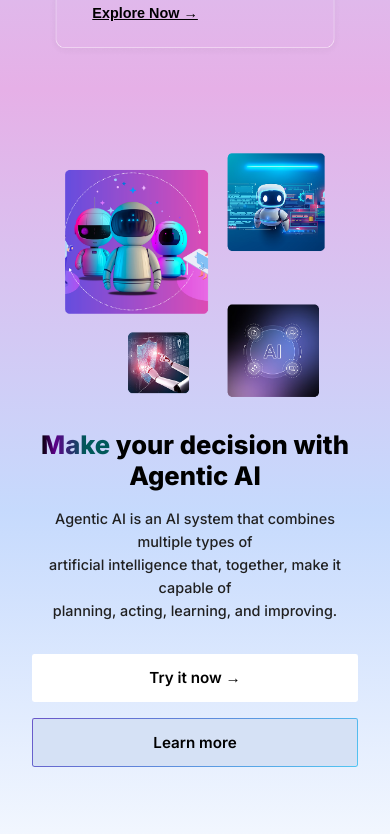
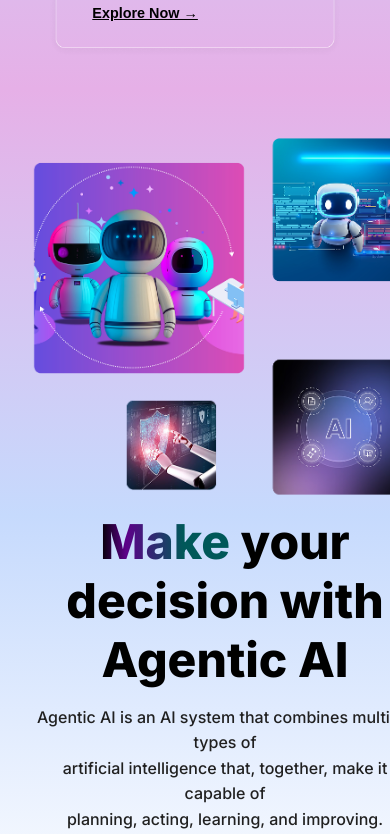
Before and after one commit to PranaviSJ/Alphanio, a React (Create React App) app: page / in a window 390 px wide. Shown: the part 3710-4544 px from the top of the page. Built offline with nearby package versions, Linux system fonts and the light colour scheme.

Commit message:
agenticai image and text overlap fixed

```diff
--- a/src/components/AgentAi.css
+++ b/src/components/AgentAi.css
@@ -134,60 +134,65 @@
 }
 
 
-/* ========== MOBILE STYLES ========== */
-@media (max-width: 768px) {
+
+/* ===== HERO SECTION: Prevent Text-Image Overlap ===== */
+
+/* On screen widths below 1300px, stack or reflow content so images and text don't touch */
+
+@media (max-width: 1300px) {
   .agent-ai-content {
-    flex-direction: column-reverse;
-    /* stack image below text */
-    text-align: center;
+    flex-direction: column-reverse !important;
+    align-items: center !important;
+    justify-content: flex-start;
   }
+  .agent-ai-text-group {
+    max-width: 95vw !important;
+    margin-left: 0 !important;
+    margin-right: 0 !important;
+    text-align: center !important;
+  }
+  .agent-ai-heading, .agent-ai-description {
+    text-align: center !important;
+    margin-left: 0 !important;
+  }
+  .agent-ai-image-container {
+    width: 100vw !important;
+    height: auto !important;
+    display: flex !important;
+    justify-content: center !important;
+    margin-bottom: 2vh !important;
+    margin-top: 2vh !important;
+  }
+  .agent-ai-image {
+    width: 70vw !important;
+    max-width: 400px !important;
+    height: auto !important;
+    margin: 0 auto !important;
+    display: block !important;
+    position: static !important;
+    z-index: 1 !important;
+  }
+}
 
-  .agent-ai-heading {
-    font-size: 2rem;
-    margin-top: 2rem;
-    margin-left: 0;
-    text-align: center;
+/* For devices below 850px (mobiles/tablets): make everything 100% width, stack vertically */
+@media (max-width: 850px) {
+  .agent-ai-text-group,
+  .agent-ai-image-container,
+  .agent-ai-image {
+    max-width: 99vw !important;
+    width: 99vw !important;
+    margin-left: 0 !important;
+    margin-right: 0 !important;
   }
-
-  .agent-ai-description {
-    font-size: 0.95rem;
-    margin-left: 0;
-    text-align: center;
-  }
-
-  .agent-ai-buttons {
-    justify-content: center;
-    margin-left: 0;
-  }
-
-  .agent-ai-image-container {
-    height: auto;
-    margin-top: 2rem;
-    justify-content: center;
-  }
-
   .agent-ai-image {
-    position: static;
-    /* remove absolute positioning */
-    margin: 0 auto;
-    width: 80%;
-    height: auto;
+    max-width: 85vw !important;
+    width: 85vw !important;
   }
 }
 
 @media (max-width: 480px) {
-  .agent-ai-heading {
-    font-size: 1.6rem;
-  }
-
-  .agent-ai-description {
-    font-size: 0.9rem;
-  }
-
-  .agent-ai-btn-primary,
-  .agent-ai-btn-secondary {
-    width: 100%;
-    padding: 0.9rem;
-    font-size: 0.95rem;
+  .agent-ai-image {
+    max-width: 98vw !important;
+    width: 98vw !important;
   }
 }
```
